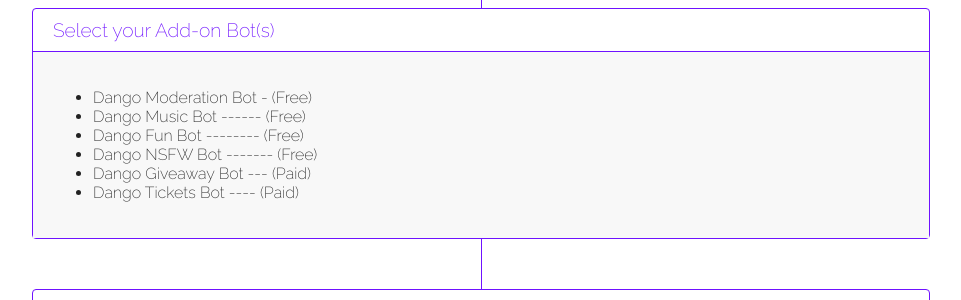
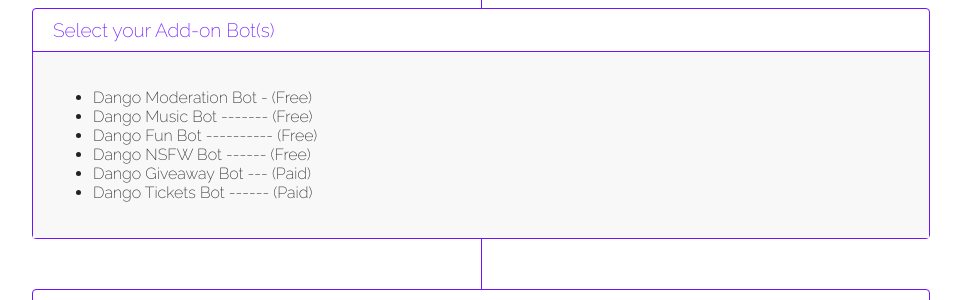
Before and after one commit to DangoWeb/Dango-Bots, a Jekyll site: the page built from index.md, in a window 1280 px wide and 900 px high, scrolled down 1504 px. Shown: the part 261-561 px from the top of the window, without its empty margins (159-1120 px from the left). Built offline with Jekyll 4.4.1, drawn with Linux system fonts in a browser that asks for light colours.

```diff
--- a/index.md
+++ b/index.md
@@ -118,11 +118,11 @@ permalink: /
         <div class="box-content">
           <ul>
             <li>Dango Moderation Bot - (Free)</li>
-            <li>Dango Music Bot ------ (Free)</li>
-            <li>Dango Fun Bot -------- (Free)</li>
-            <li>Dango NSFW Bot ------- (Free)</li>
+            <li>Dango Music Bot ------- (Free)</li>
+            <li>Dango Fun Bot ---------- (Free)</li>
+            <li>Dango NSFW Bot ------ (Free)</li>
             <li>Dango Giveaway Bot --- (Paid)</li>
-            <li>Dango Tickets Bot ---- (Paid)</li>
+            <li>Dango Tickets Bot ------ (Paid)</li>
           </ul>
         </div>
       </section>
```
